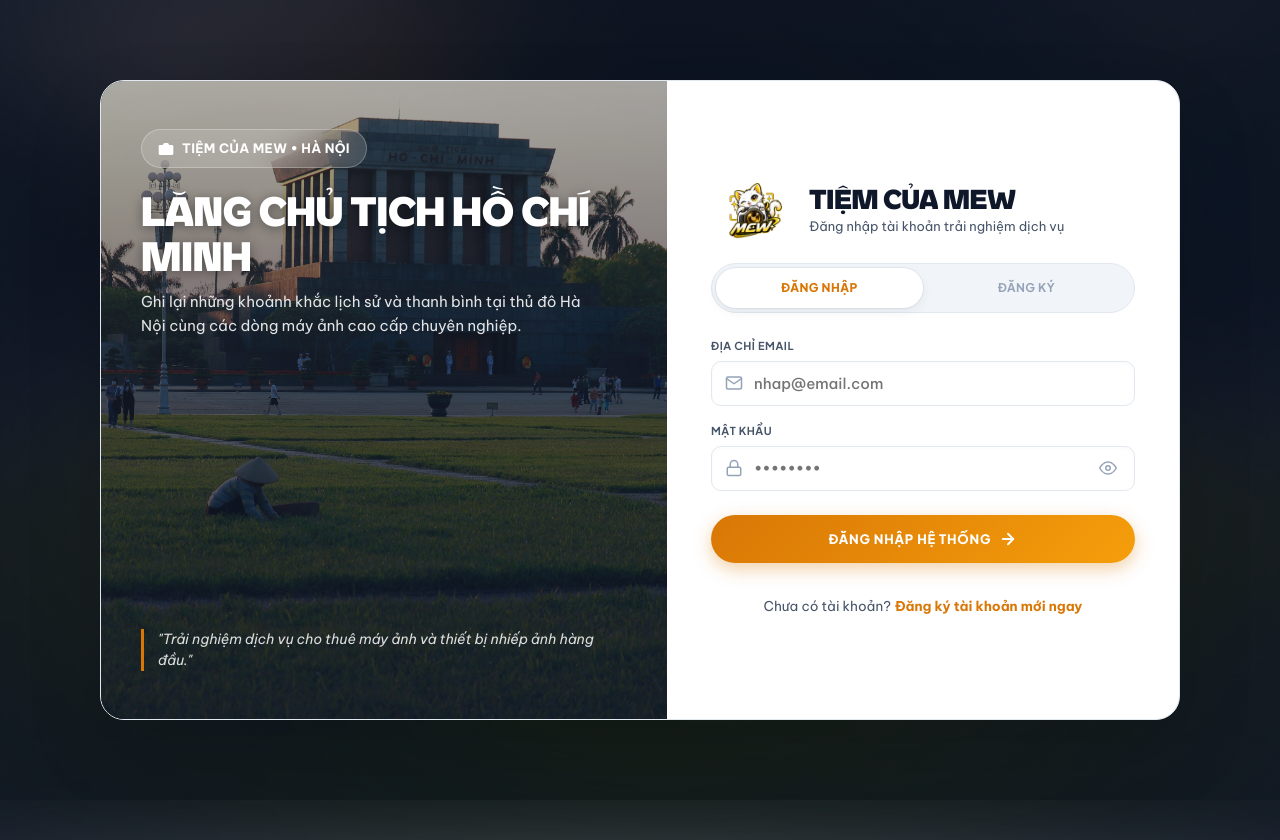
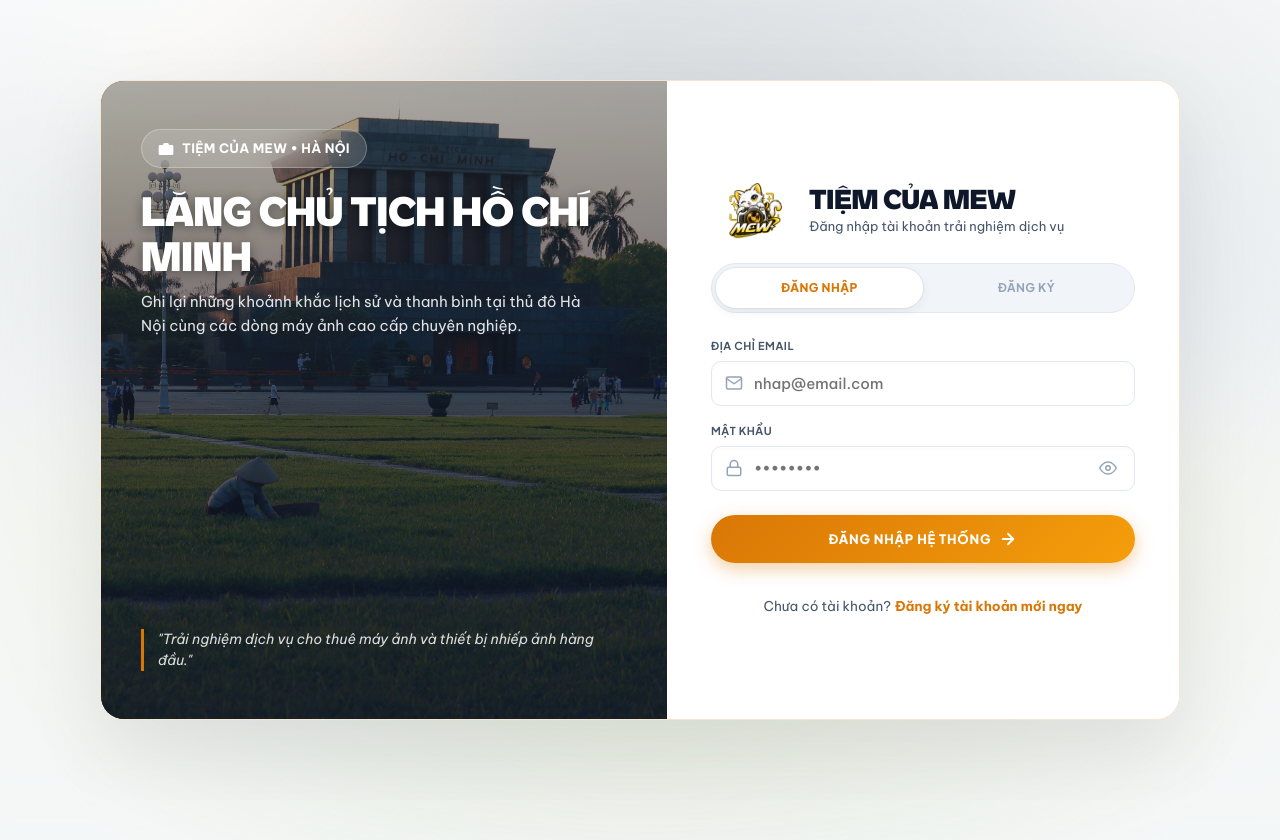
Before and after one commit to NguyenTaiPhat/MEWSHOP, a Next.js app: page /login in a window 1280 px wide. Shown: the top 840 px of the page. Built offline with nearby package versions, Linux system fonts and the light colour scheme; no server answers; a web font is replaced by a local one.

Commit message:
style: switch auth background theme to elegant light white ambient backdrop

```diff
--- a/src/styles/auth.css
+++ b/src/styles/auth.css
@@ -4,7 +4,7 @@
   align-items: center;
   justify-content: center;
   padding: 32px 20px;
-  background: #0f172a;
+  background: #f8fafc;
   position: relative;
   overflow: hidden;
 }
@@ -24,7 +24,7 @@
   width: 100%;
   height: 100%;
   object-fit: cover;
-  filter: blur(52px) brightness(0.38) saturate(1.4);
+  filter: blur(60px) brightness(1.15) saturate(1.4) opacity(0.35);
   transform: scale(1.08);
   animation: ambientPulse 24s infinite alternate ease-in-out;
   will-change: transform;
@@ -33,7 +33,7 @@
 .auth-ambient-overlay {
   position: absolute;
   inset: 0;
-  background: radial-gradient(circle at 50% 50%, rgba(15, 23, 42, 0.35) 0%, rgba(15, 23, 42, 0.85) 100%);
+  background: radial-gradient(circle at 50% 40%, rgba(255, 255, 255, 0.4) 0%, rgba(248, 250, 252, 0.92) 85%);
   z-index: 2;
 }
 
@@ -52,12 +52,12 @@
   min-height: 640px;
   display: grid;
   grid-template-columns: 1.05fr 0.95fr;
-  background: var(--bg-glass);
-  border: 1px solid var(--border-color);
+  background: rgba(255, 255, 255, 0.92);
+  border: 1px solid rgba(217, 119, 6, 0.18);
   border-radius: var(--radius-xl);
   backdrop-filter: blur(32px);
   -webkit-backdrop-filter: blur(32px);
-  box-shadow: 0 32px 80px rgba(0, 0, 0, 0.12), 0 0 0 1px rgba(255, 255, 255, 0.2) inset;
+  box-shadow: 0 32px 80px rgba(0, 0, 0, 0.08), 0 0 0 1px rgba(255, 255, 255, 0.8) inset;
   overflow: hidden;
   position: relative;
   z-index: 2;
```
